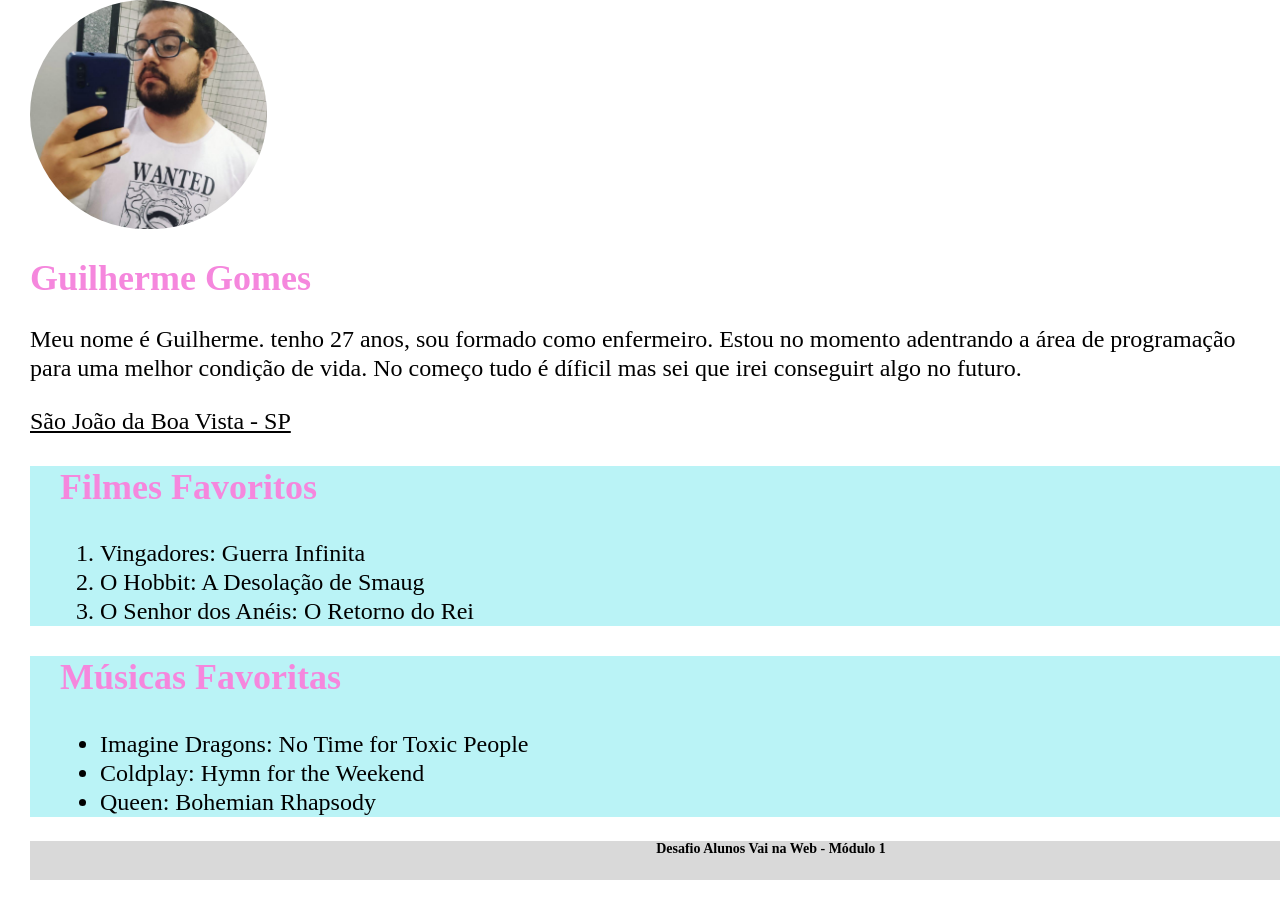
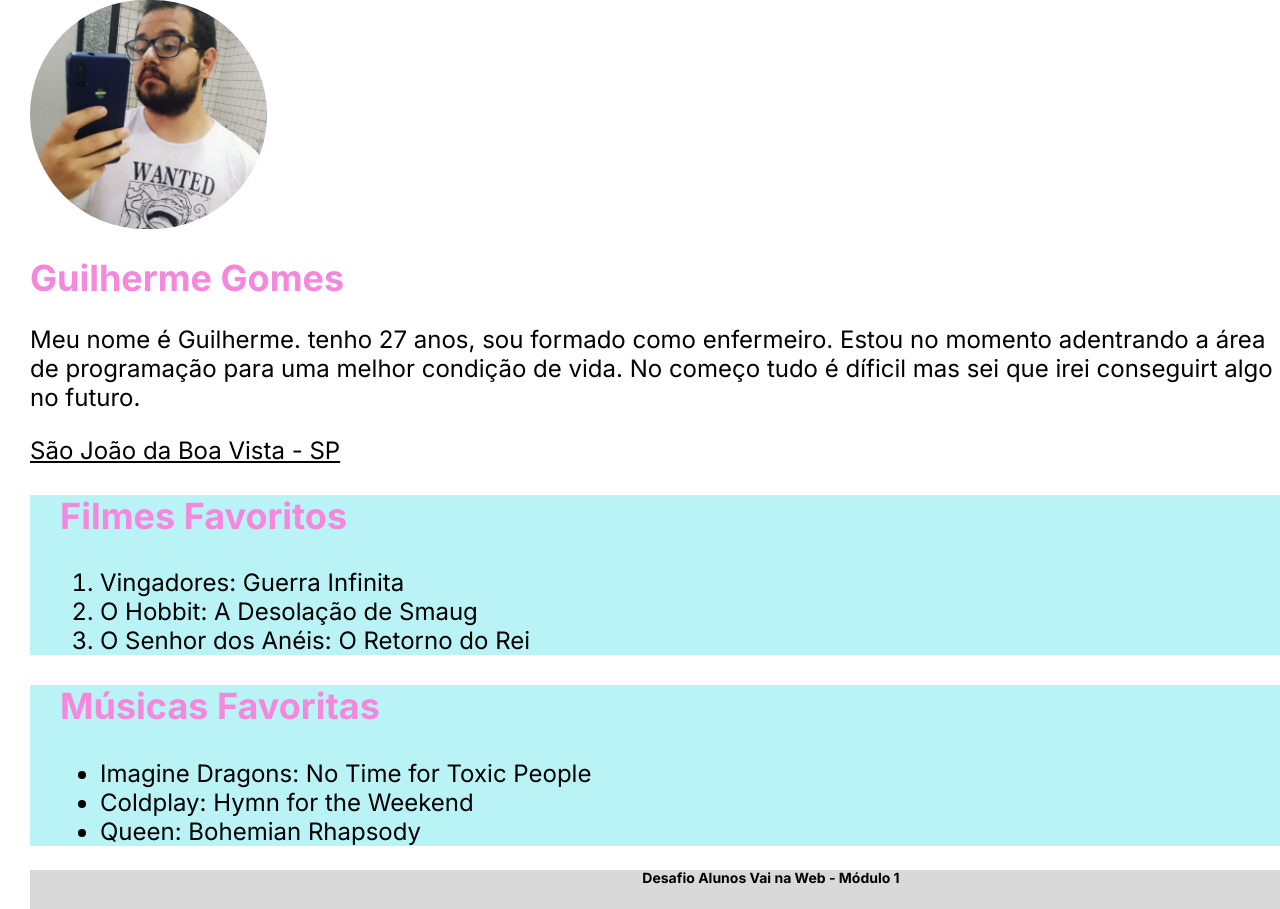
Before and after one commit to Guigomesss/Desafio-Vai-na-Web, a plain HTML site: page index.html in a window 1280 px wide. Shown: the top 909 px of the page. Before the commit the page ends 880 px from the top, so only its background shows below. Drawn offline with Linux system fonts and the light colour scheme.

Commit message:
atualização da fonte

```diff
--- a/index.html
+++ b/index.html
@@ -5,6 +5,9 @@
   <meta charset="UTF-8">
   <meta name="viewport" content="width=device-width, initial-scale=1.0">
   <link rel="stylesheet" href="style.css">
+  <link rel="preconnect" href="https://fonts.googleapis.com">
+  <link rel="preconnect" href="https://fonts.gstatic.com" crossorigin>
+  <link href="https://fonts.googleapis.com/css2?family=Inter:ital,opsz,wght@0,14..32,100..900;1,14..32,100..900&display=swap" rel="stylesheet">
   <title>Document</title>
 </head>
 
--- a/style.scss
+++ b/style.scss
@@ -1,6 +1,7 @@
  body {
     padding-left: 30px;
     margin: 0px;
+    font-family: "Inter", sans-serif;
  }
 h1 {
 font-size: 36px;
```
Also changed, not shown: style.css, 1 other file.
